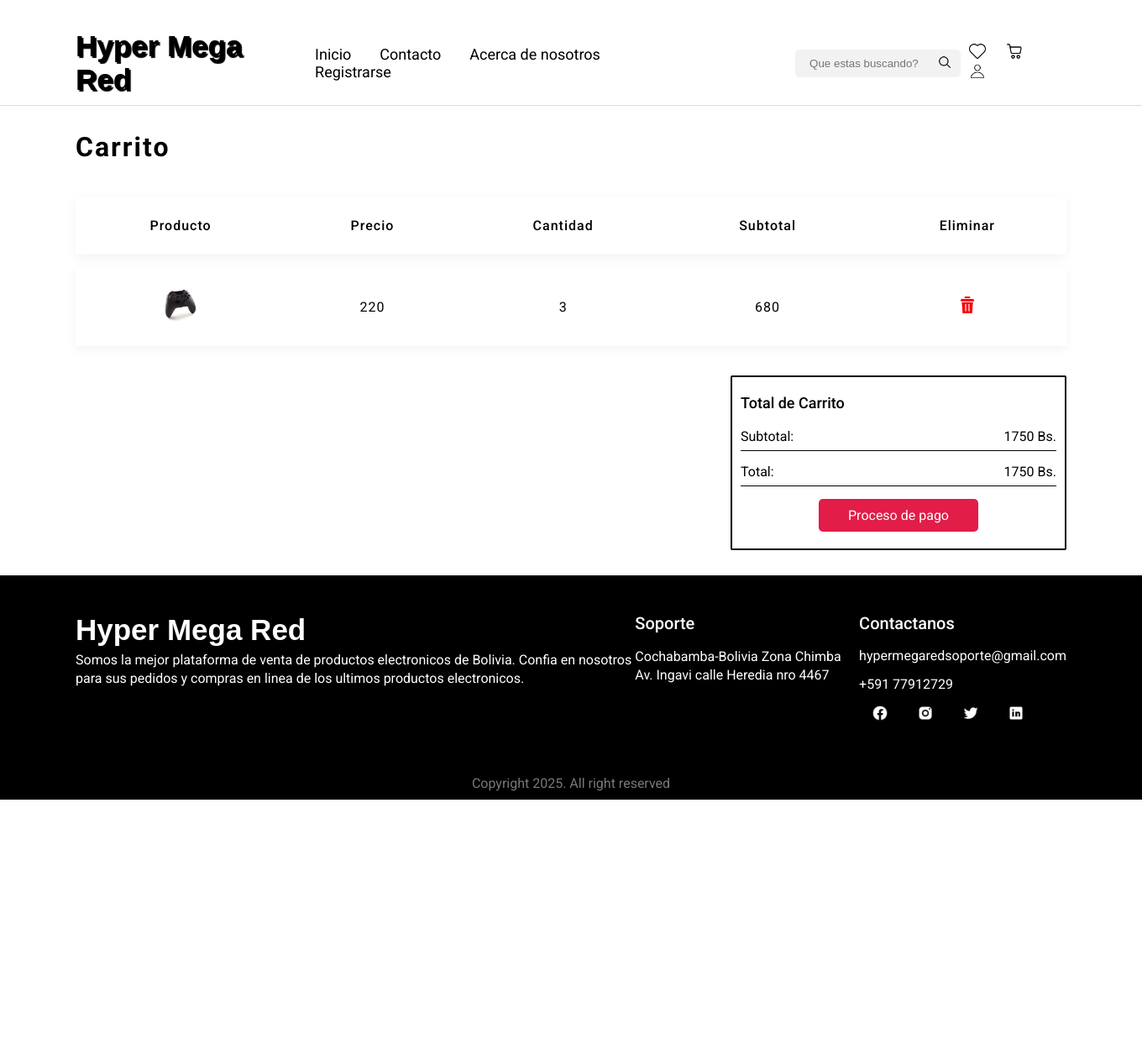
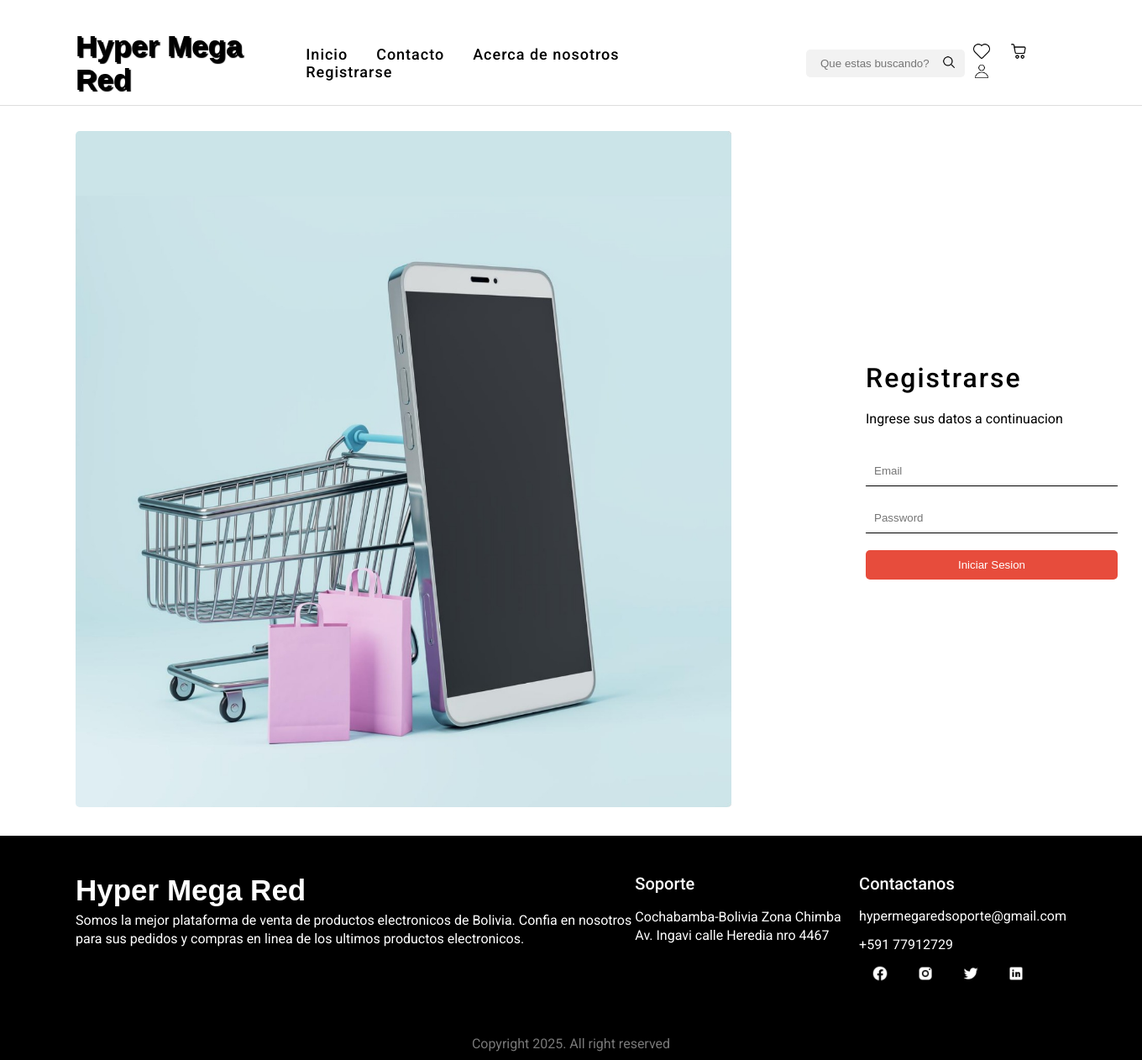
Before and after one commit to rich-333/proyecto-tienda-electronica, an ASP.NET Core app: page / in a window 1360 px wide. Shown: the whole page at 84% size. Before the commit the page ends 952 px from the top, so only its background shows below. Run offline with ASP.NET Core 8, Linux system fonts and the light colour scheme; some web fonts are replaced.

Commit message:
Se agrego una vista y una hoja de estilos para permitir a los usuarios registrase.
Esto ayudara a registrarse a cada usuario con un email y contrasena.

```diff
--- /dev/null
+++ b/tienda_electronica/Controllers/CuentaController.cs
@@ -0,0 +1,12 @@
+using Microsoft.AspNetCore.Mvc;
+
+namespace tienda_electronica.Controllers
+{
+    public class CuentaController : Controller
+    {
+        public IActionResult Login()
+        {
+            return View();
+        }
+    }
+}
--- a/tienda_electronica/Program.cs
+++ b/tienda_electronica/Program.cs
@@ -24,7 +24,7 @@ app.UseAuthorization();
 
 app.MapControllerRoute(
     name: "default",
-    pattern: "{controller=Carritos}/{action=Index}/{id?}");
+    pattern: "{controller=Cuenta}/{action=Login}/{id?}");
 
 app.Run();
 
--- /dev/null
+++ b/tienda_electronica/Views/Cuenta/Login.cshtml
@@ -0,0 +1,21 @@
+@{
+    ViewData["Title"] = "Sing Up";
+    Layout = "_Layout";
+}
+
+@section Estilos {
+    <link href="~/css/login.css" rel="stylesheet" />
+}
+
+<main class="login">
+    <div>
+        <img class="login__img" src="~/img/login/login.jpg" />
+    </div>
+    <div class="login__data">
+        <h1 class="login__title">Registrarse</h1>
+        <span class="login__text">Ingrese sus datos a continuacion</span>
+        <input class="login__input" type="email" required placeholder="Email"/>
+        <input class="login__input" type="password" required placeholder="Password"/>
+        <button class="login__button">Iniciar Sesion</button>
+    </div>
+</main>
--- a/tienda_electronica/Views/Shared/_Layout.cshtml
+++ b/tienda_electronica/Views/Shared/_Layout.cshtml
@@ -14,23 +14,23 @@
     <header class="header">
         <h1 class="logo">Hyper Mega Red</h1>
         <nav class="nav">
-            <a class="nav__link">Inicio</a>
-            <a class="nav__link">Contacto</a>
-            <a class="nav__link">Acerca de nosotros</a>
-            <a class="nav__link">Registrarse</a>
+            <a href="@Url.Action("Index", "Home")" class="nav__link">Inicio</a>
+            <a href="#" class="nav__link">Contacto</a>
+            <a href="#" class="nav__link">Acerca de nosotros</a>
+            <a href="@Url.Action("Login", "Cuenta")" class="nav__link">Registrarse</a>
         </nav>
         <div class="input__container">
             <input class="input__search" type="text" placeholder="Que estas buscando?" />
             <img aria-hidden="true" class="input__lens" src="~/img/nav/lupa.png" />
         </div>
         <div>
-            <a>
+            <a class="link__icon" href="@Url.Action("Index", "Favoritos")">
                 <img class="header__icon" src="~/img/nav/favorito.png" alt="Imagen de un corazon para agregar a favoritos" />
             </a>
-            <a>
+            <a class="link__icon" href="@Url.Action("Index", "Carritos")">
                 <img class="header__icon" src="~/img/nav/carro-de-la-compra.png" alt="Imagen de un carrito de compras para agregar productos" />
             </a>
-            <a>
+            <a class="link__icon">
                 <img class="header__icon" src="~/img/nav/usuario.png" alt="Imagen de un perfil para revisar el perfil del usuario"/>
             </a>
         </div>
--- a/tienda_electronica/wwwroot/css/_LayoutStyles.css
+++ b/tienda_electronica/wwwroot/css/_LayoutStyles.css
@@ -30,6 +30,7 @@ body {
     padding: 35px 90px 10px;
     border-bottom: 1px solid #ddd;
     position: sticky;
+    top: 0;
 }
 
 .logo {
@@ -40,8 +41,16 @@ body {
 
 .nav__link {
     margin: 0 15px;
-    font-weight: 400;
+    font-weight: 500;
     font-size: var(--font-size-small);
+    color: #000;
+    text-decoration: none;
+    letter-spacing: 1px;
+    transition: 0.3s ease;
+}
+
+.nav__link:hover {
+    color: #454545;
 }
 
 .input__container {
@@ -67,6 +76,10 @@ body {
     height: 18px;
     object-fit: contain;
     pointer-events: none;
+}
+
+.link__icon {
+    text-decoration: none;
 }
 
 .header__icon {
--- /dev/null
+++ b/tienda_electronica/wwwroot/css/login.css
@@ -0,0 +1,53 @@
+.login {
+    padding: 30px 90px;
+    display: flex;
+    gap: 160px;
+}
+
+.login__img {
+    width: 781px;
+    height: 805px;
+    border-radius: 5px;
+}
+
+.login__data {
+    display: flex;
+    flex-direction: column;
+    justify-content: center;
+    row-gap: 20px;
+}
+
+.login__title {
+    letter-spacing: 2px;
+    font-weight: 500;
+}
+
+.login__text {
+    font-weight: 400;
+    margin-bottom: 15px;
+}
+
+.login__input {
+    padding: 10px;
+    border: none;
+    border-bottom: 1px solid #000;
+    width: 300px;
+}
+
+.login__input:focus {
+    outline: none;
+}
+
+.login__button {
+    padding: 10px;
+    background-color: #e74c3c;
+    color: #fff;
+    border-radius: 5px;
+    border: none;
+    transition: 0.3s ease;
+    cursor: pointer;
+}
+
+.login__button:hover {
+    background-color: #d53d2d;
+}
```
Also changed, not shown: tienda_electronica/wwwroot/img/login/login.jpg (added).
